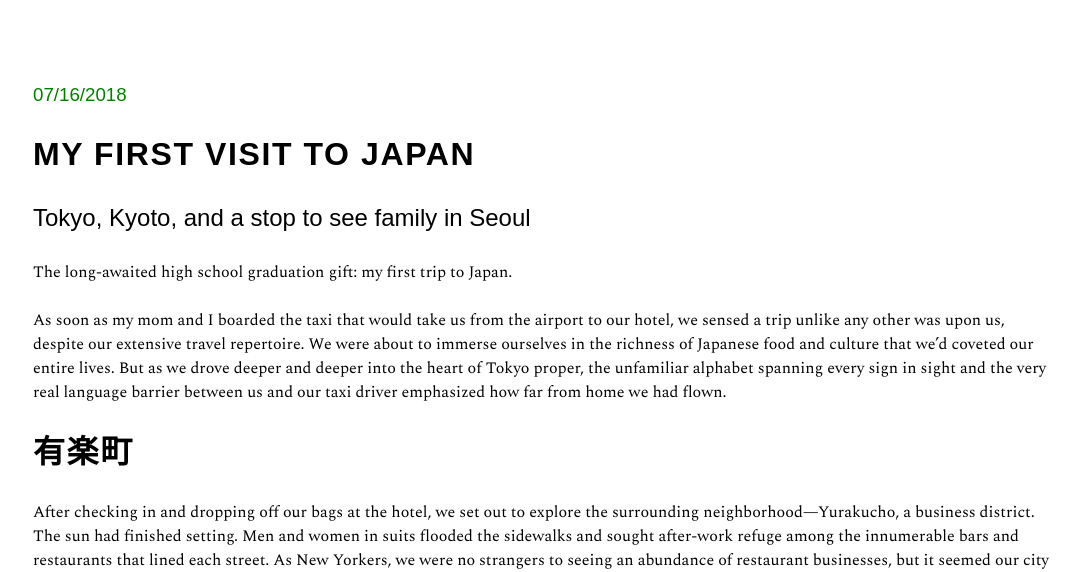
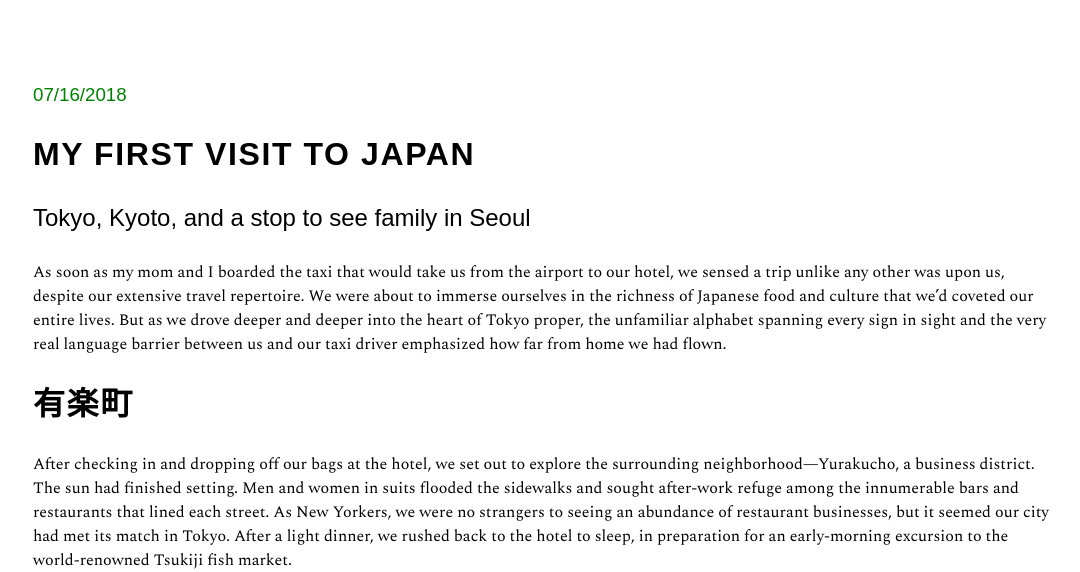
Before and after one commit to jackandthebean/jackandthebean.github.io, a Jekyll site: the page built from _posts/2018-07-16-japan.html, in a window 1280 px wide and 900 px high, scrolled down 448 px, cut to the strip 0-572 px from the top of the window. Shown: the whole strip, without its empty margins (95-1175 px from the left). Built offline with Jekyll 4.4.1, drawn with Linux system fonts in a browser that asks for light colours.

Commit message:
minus line

```diff
--- a/_posts/2018-07-16-japan.html
+++ b/_posts/2018-07-16-japan.html
@@ -11,7 +11,6 @@ categories:
     <h3>{{ page.date | date: "%m/%d/%Y" }}</h3>
     <h1>{{ page.title }}</h1>
     <h2>{{ page.subtitle }}</h2>
-    <p>The long-awaited high school graduation gift: my first trip to Japan.</p>
     <p>As soon as my mom and I boarded the taxi that would take us from the airport to our hotel, we sensed a trip unlike any other was upon us, despite our extensive travel repertoire. We were about to immerse ourselves in the richness of Japanese food and culture that we’d coveted our entire lives. But as we drove deeper and deeper into the heart of Tokyo proper, the unfamiliar alphabet spanning every sign in sight and the very real language barrier between us and our taxi driver emphasized how far from home we had flown.</p>
     <h1>有楽町</h1>
     <p>After checking in and dropping off our bags at the hotel, we set out to explore the surrounding neighborhood—Yurakucho, a business district. The sun had finished setting. Men and women in suits flooded the sidewalks and sought after-work refuge among the innumerable bars and restaurants that lined each street. As New Yorkers, we were no strangers to seeing an abundance of restaurant businesses, but it seemed our city had met its match in Tokyo. After a light dinner, we rushed back to the hotel to sleep, in preparation for an early-morning excursion to the world-renowned Tsukiji fish market.</p>
```
